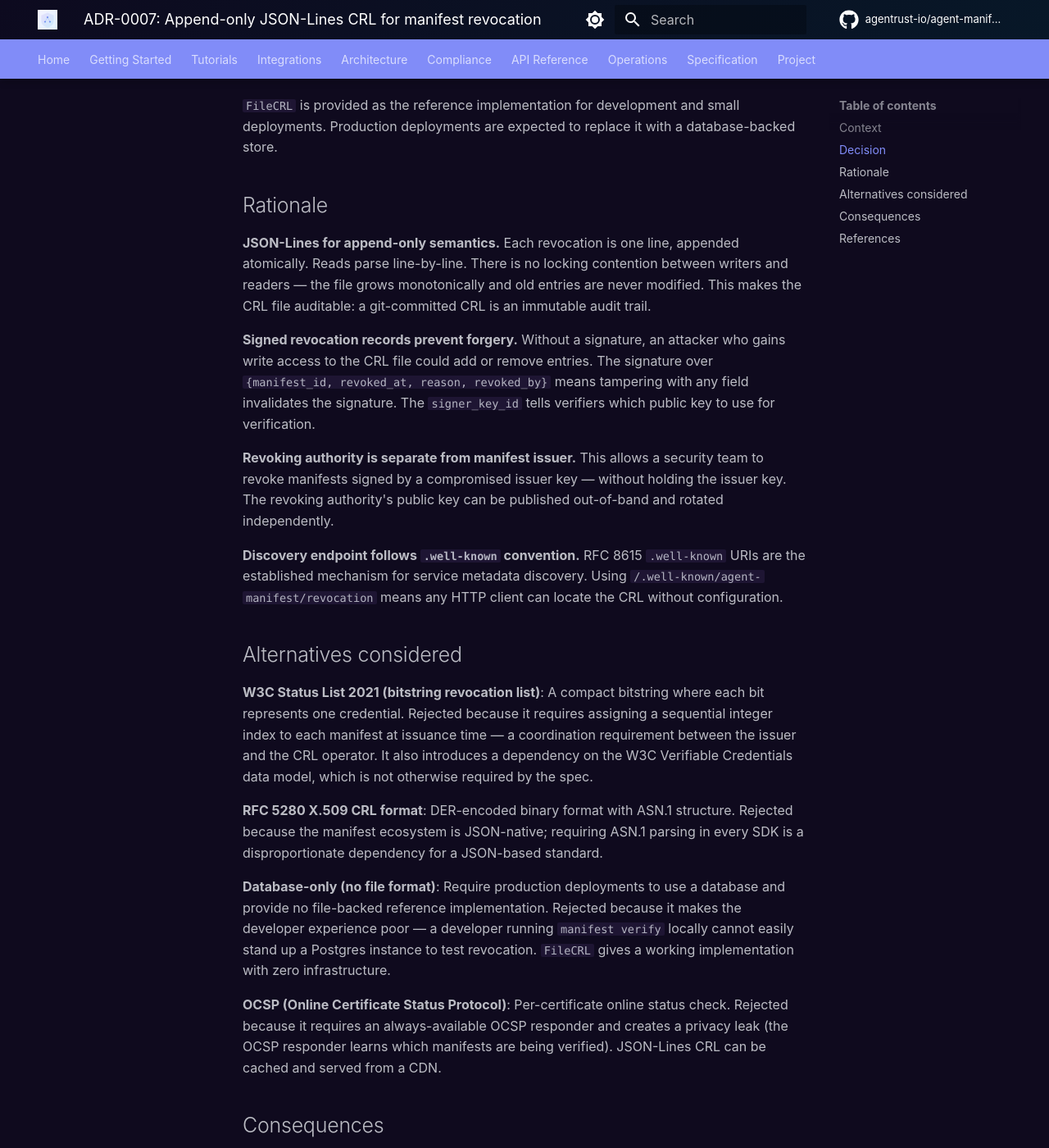
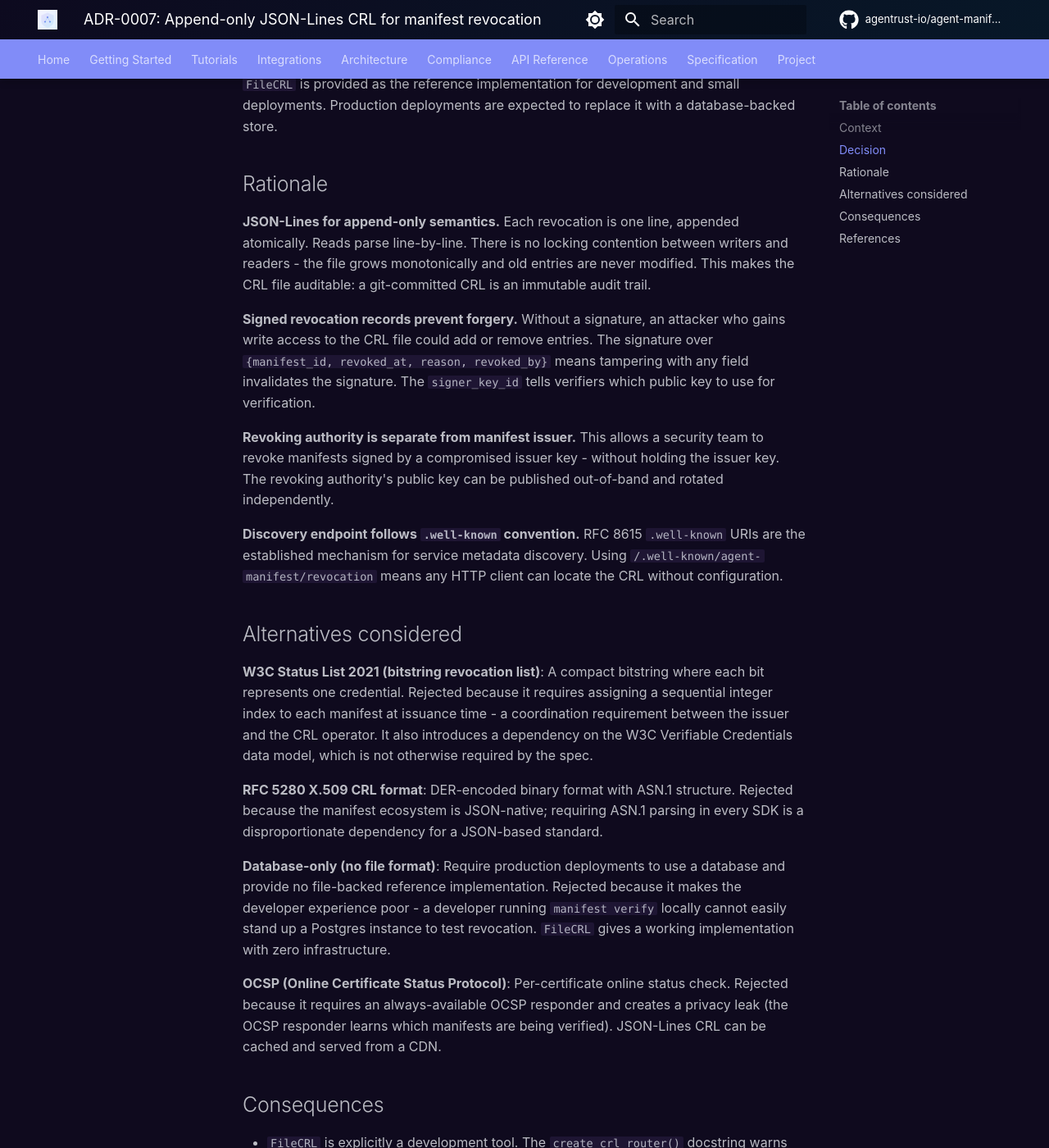
Before and after one commit to agentrust-io/agent-manifest, an MkDocs documentation site: the page built from docs/adr/0007-revocation-crl-format.md, in a window 1280 px wide and 1400 px high, scrolled down 919 px. Shown: the whole window at 82% size. Built offline with MkDocs 1.6.1 and Material for MkDocs 9.7.7, drawn with Linux system fonts in a browser that asks for light colours; some web fonts are replaced; comment, search, counter and statistics services are not loaded; some of the changed text lies outside the part shown.

Commit message:
docs: remove em dashes

```diff
--- a/docs/adr/0007-revocation-crl-format.md
+++ b/docs/adr/0007-revocation-crl-format.md
@@ -6,7 +6,7 @@
 
 ## Context
 
-A compromised agent — one whose signing key has leaked, whose behavior has been found malicious, or that has been decommissioned — must be stoppable without waiting for its manifest to expire naturally. The manifest format needs a revocation mechanism that:
+A compromised agent  -  one whose signing key has leaked, whose behavior has been found malicious, or that has been decommissioned  -  must be stoppable without waiting for its manifest to expire naturally. The manifest format needs a revocation mechanism that:
 
 1. Lets an authorised party revoke any manifest in under 60 seconds
 2. Makes the revocation tamper-evident (the revocation record cannot be forged or deleted undetected)
@@ -15,7 +15,7 @@ A compromised agent — one whose signing key has leaked, whose behavior has bee
 
 ## Decision
 
-Use **append-only JSON-Lines** as the CRL file format. Each line is a JSON-encoded `SignedRevocationRecord` containing `{manifest_id, revoked_at, reason, revoked_by, revocation_signature, signer_key_id}`. The revocation record is signed by the **revoking authority's Ed25519 key** — not the original manifest issuer's key.
+Use **append-only JSON-Lines** as the CRL file format. Each line is a JSON-encoded `SignedRevocationRecord` containing `{manifest_id, revoked_at, reason, revoked_by, revocation_signature, signer_key_id}`. The revocation record is signed by the **revoking authority's Ed25519 key**  -  not the original manifest issuer's key.
 
 The standard discovery endpoint is `GET /.well-known/agent-manifest/revocation` (returns all records) and `GET /.well-known/agent-manifest/revocation/{manifest_id}` (returns one record or 404).
 
@@ -23,21 +23,21 @@ The standard discovery endpoint is `GET /.well-known/agent-manifest/revocation`
 
 ## Rationale
 
-**JSON-Lines for append-only semantics.** Each revocation is one line, appended atomically. Reads parse line-by-line. There is no locking contention between writers and readers — the file grows monotonically and old entries are never modified. This makes the CRL file auditable: a git-committed CRL is an immutable audit trail.
+**JSON-Lines for append-only semantics.** Each revocation is one line, appended atomically. Reads parse line-by-line. There is no locking contention between writers and readers  -  the file grows monotonically and old entries are never modified. This makes the CRL file auditable: a git-committed CRL is an immutable audit trail.
 
 **Signed revocation records prevent forgery.** Without a signature, an attacker who gains write access to the CRL file could add or remove entries. The signature over `{manifest_id, revoked_at, reason, revoked_by}` means tampering with any field invalidates the signature. The `signer_key_id` tells verifiers which public key to use for verification.
 
-**Revoking authority is separate from manifest issuer.** This allows a security team to revoke manifests signed by a compromised issuer key — without holding the issuer key. The revoking authority's public key can be published out-of-band and rotated independently.
+**Revoking authority is separate from manifest issuer.** This allows a security team to revoke manifests signed by a compromised issuer key  -  without holding the issuer key. The revoking authority's public key can be published out-of-band and rotated independently.
 
 **Discovery endpoint follows `.well-known` convention.** RFC 8615 `.well-known` URIs are the established mechanism for service metadata discovery. Using `/.well-known/agent-manifest/revocation` means any HTTP client can locate the CRL without configuration.
 
 ## Alternatives considered
 
-**W3C Status List 2021 (bitstring revocation list)**: A compact bitstring where each bit represents one credential. Rejected because it requires assigning a sequential integer index to each manifest at issuance time — a coordination requirement between the issuer and the CRL operator. It also introduces a dependency on the W3C Verifiable Credentials data model, which is not otherwise required by the spec.
+**W3C Status List 2021 (bitstring revocation list)**: A compact bitstring where each bit represents one credential. Rejected because it requires assigning a sequential integer index to each manifest at issuance time  -  a coordination requirement between the issuer and the CRL operator. It also introduces a dependency on the W3C Verifiable Credentials data model, which is not otherwise required by the spec.
 
 **RFC 5280 X.509 CRL format**: DER-encoded binary format with ASN.1 structure. Rejected because the manifest ecosystem is JSON-native; requiring ASN.1 parsing in every SDK is a disproportionate dependency for a JSON-based standard.
 
-**Database-only (no file format)**: Require production deployments to use a database and provide no file-backed reference implementation. Rejected because it makes the developer experience poor — a developer running `manifest verify` locally cannot easily stand up a Postgres instance to test revocation. `FileCRL` gives a working implementation with zero infrastructure.
+**Database-only (no file format)**: Require production deployments to use a database and provide no file-backed reference implementation. Rejected because it makes the developer experience poor  -  a developer running `manifest verify` locally cannot easily stand up a Postgres instance to test revocation. `FileCRL` gives a working implementation with zero infrastructure.
 
 **OCSP (Online Certificate Status Protocol)**: Per-certificate online status check. Rejected because it requires an always-available OCSP responder and creates a privacy leak (the OCSP responder learns which manifests are being verified). JSON-Lines CRL can be cached and served from a CDN.
 
@@ -50,7 +50,7 @@ The standard discovery endpoint is `GET /.well-known/agent-manifest/revocation`
 
 ## References
 
-- [RFC 8615](https://www.rfc-editor.org/rfc/rfc8615) — Well-Known URIs
+- [RFC 8615](https://www.rfc-editor.org/rfc/rfc8615)  -  Well-Known URIs
 - [W3C Status List 2021](https://www.w3.org/TR/vc-status-list/)
-- [RFC 5280](https://www.rfc-editor.org/rfc/rfc5280) — X.509 CRL
+- [RFC 5280](https://www.rfc-editor.org/rfc/rfc5280)  -  X.509 CRL
 - Spec Section 3.7: Revocation record schema
```
